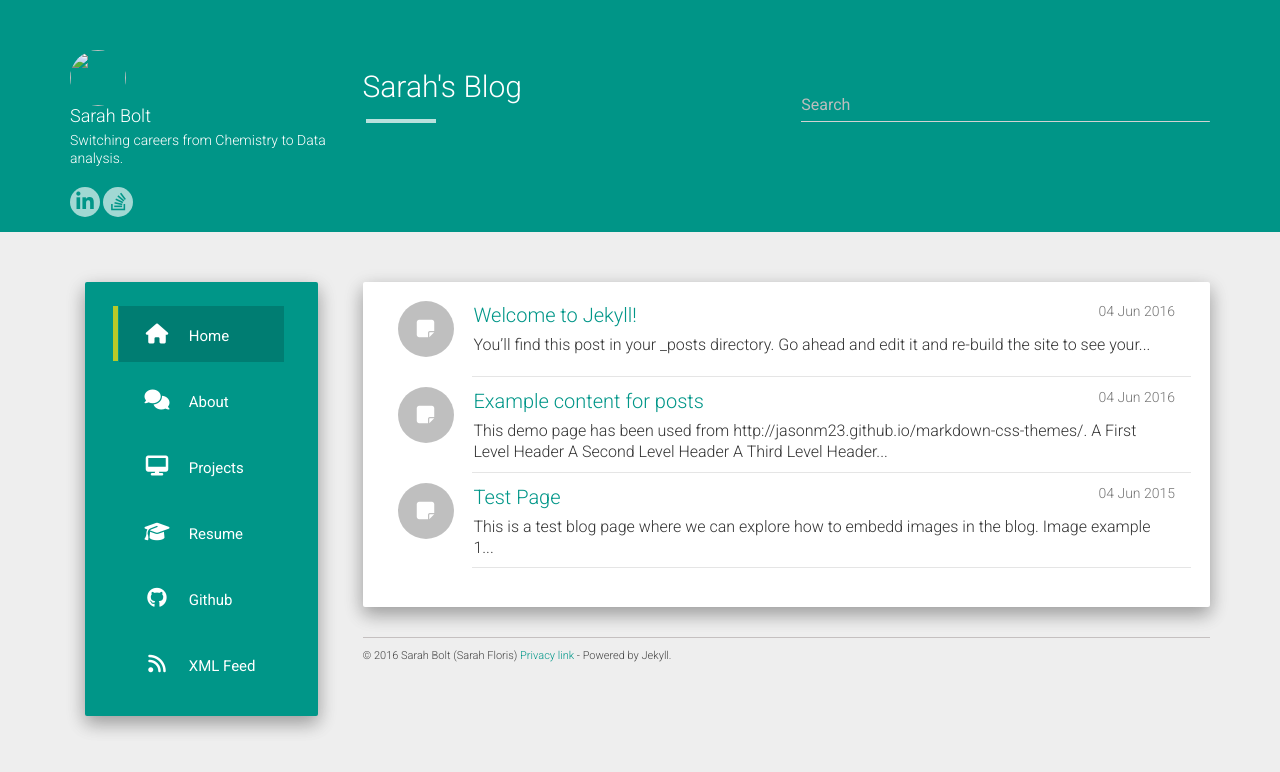
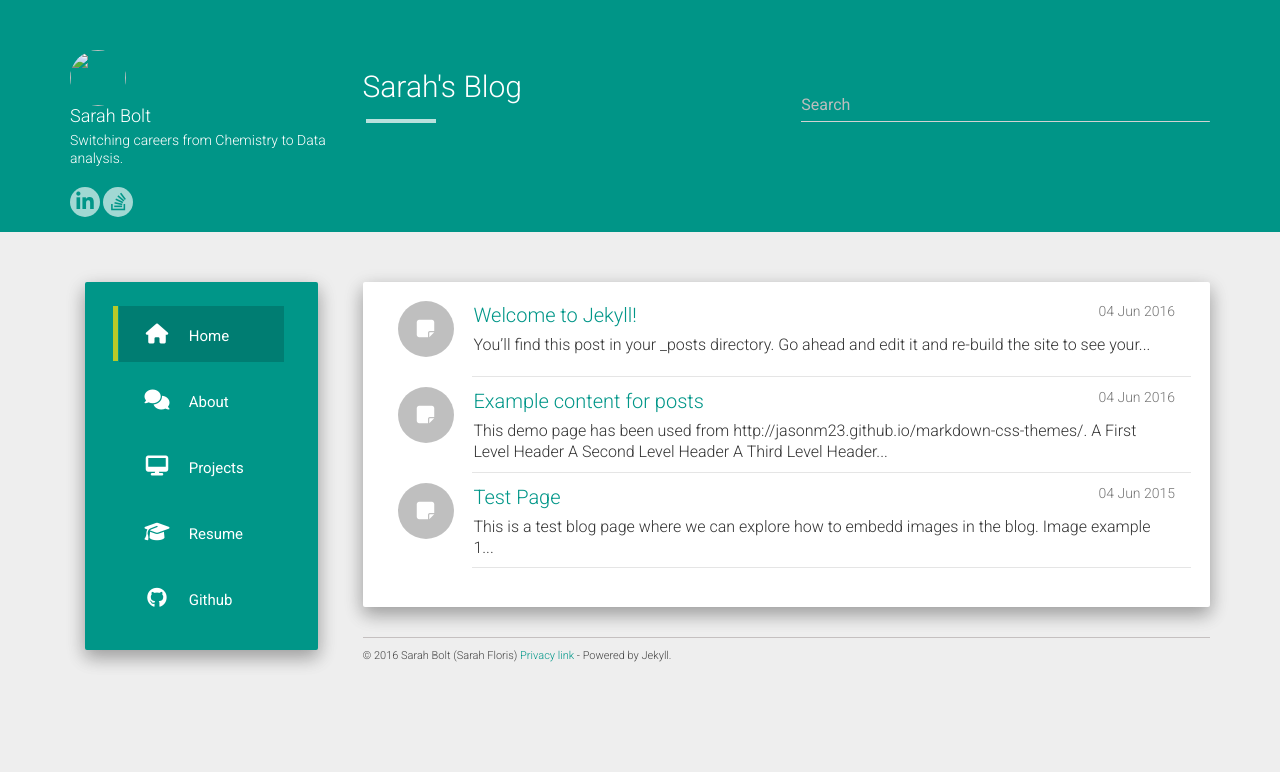
Before and after one commit to sdf94/sdf94.github.io, a Jekyll site: the page built from index.html, in a window 1280 px wide. Shown: the top 772 px of the page. Built offline with Jekyll 4.4.1, drawn with Linux system fonts in a browser that asks for light colours; nearby versions of some CDN libraries; the list of posts is cut into pages by our own code.

Commit message:
Delete feed

```diff
--- a/_data/urls.json
+++ b/_data/urls.json
@@ -24,11 +24,5 @@
     "text": "Github",
     "url": "https://github.com/sdf94/",
     "icon": "fa-github"
-  },
-  {
-    "text": "XML Feed",
-    "url": "/feed.xml",
-    "icon": "fa-feed",
-    "target": _blank
   }
 ]
```
